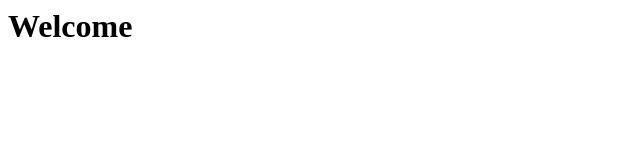
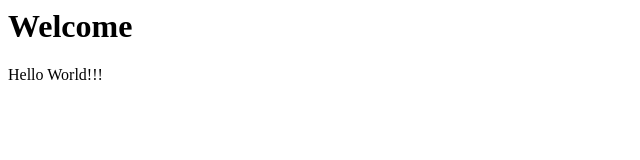
Before and after one commit to professorjeffreyjseaman/sports, a plain HTML site: page index.html in a window 1280 px wide. Shown: the full height of the page, 0-640 px from the left. Drawn offline with Linux system fonts and the light colour scheme.

Commit message:
Added a paragraph to the file

```diff
--- a/index.html
+++ b/index.html
@@ -3,5 +3,6 @@
     <head></head>
     <body>
         <h1>Welcome</h1>
+        <p1>Hello World!!!</p1>
     </body>
 </html>
```
